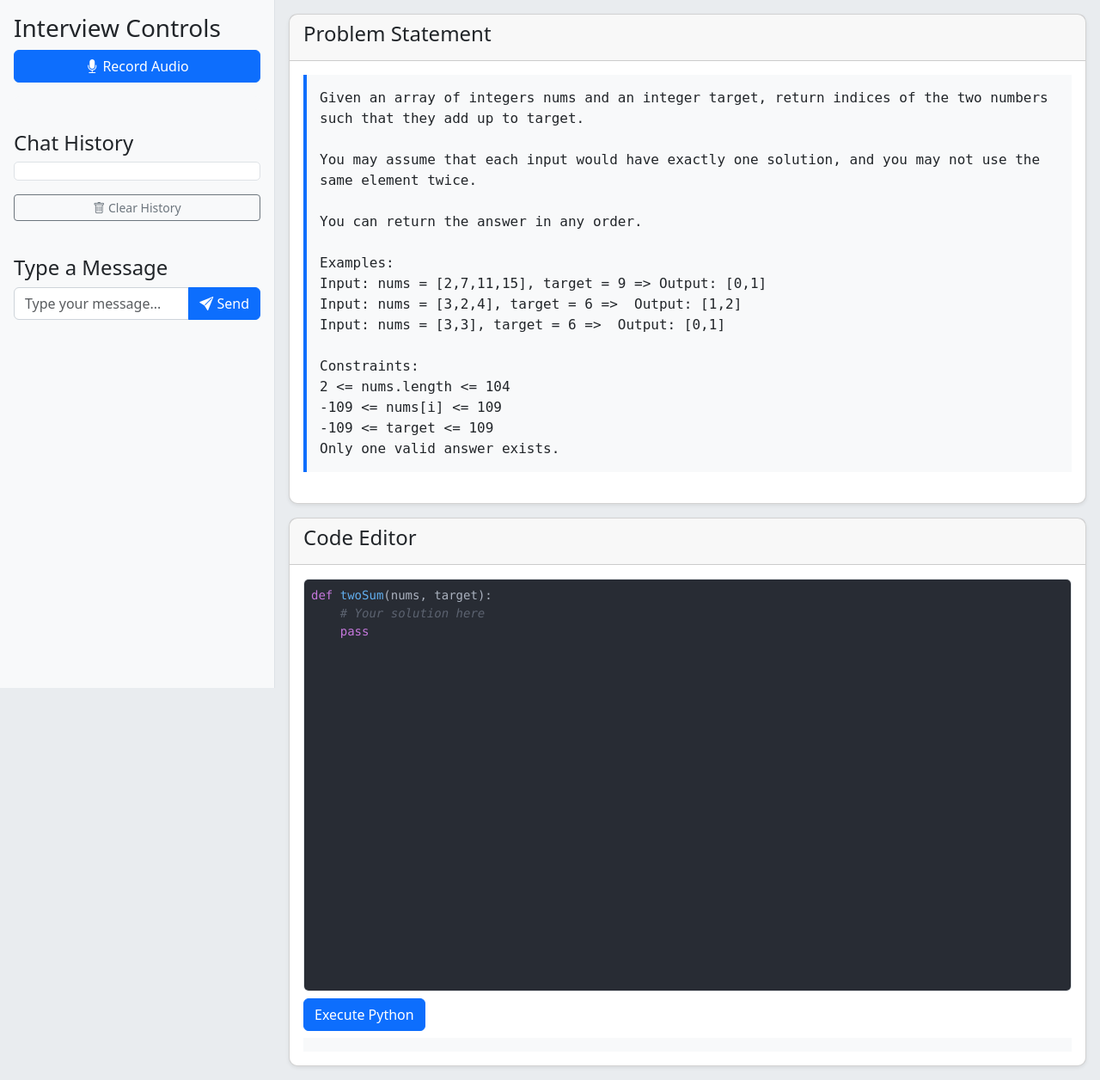
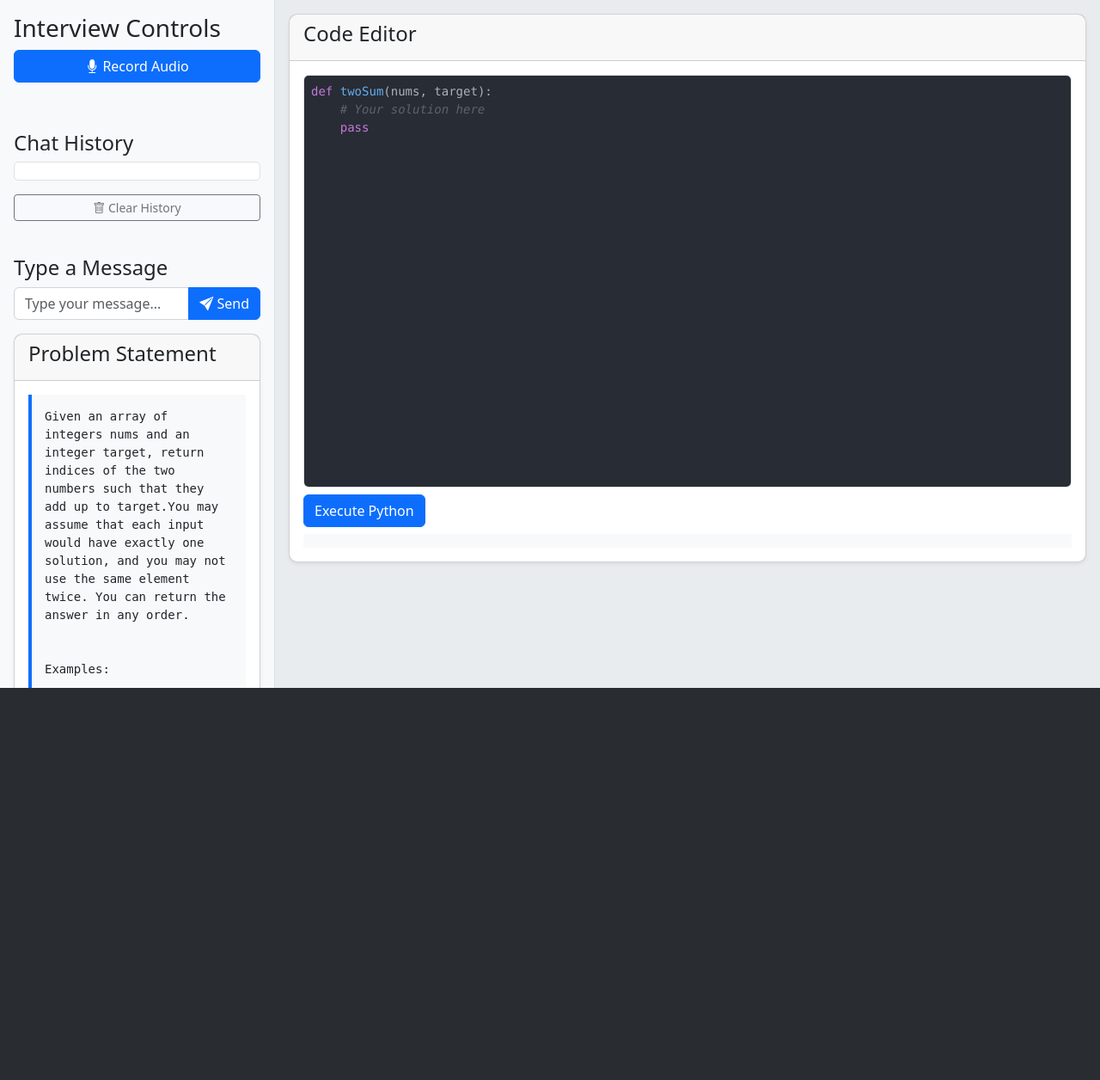
Before and after one commit to TsachMa/interviewapp, a Flask app: page / in a window 1280 px wide. Shown: the whole page at 86% size. After the commit the page ends 800 px from the top, so only its background shows below. Run offline with Flask 3, Linux system fonts and the light colour scheme.

Commit message:
moved the problem statement to the sidebar

```diff
--- a/templates/index.html
+++ b/templates/index.html
@@ -18,6 +18,7 @@
             white-space: pre-wrap;
             font-family: monospace;
             overflow-x: auto;
+            font-size: 14px;
         }
 
         .chat-history {
@@ -73,34 +74,26 @@
                         </button>
                     </div>
                 </div>
+
+                <div class="card mb-3">
+                    <div class="card-header">
+                        <h4>Problem Statement</h4>
+                    </div>
+                    <div class="card-body">
+                        <div class="problem-statement">Given an array of integers nums and an integer target, return indices of the two numbers such that they add up to target.You may assume that each input would have exactly one solution, and you may not use the same element twice. You can return the answer in any order.
+
+                        Examples:
+                        Input: nums = [2,7,11,15], target = 9 => Output: [0,1]
+                        Input: nums = [3,2,4], target = 6 =>  Output: [1,2]
+                        Input: nums = [3,3], target = 6 =>  Output: [0,1]
+                        </div>
+                    </div>
+                </div>
             </div>
 
             <!-- Center Code Pane -->
             <div class="col-md-9 p-3">
                 <!-- Problem Statement Panel -->
-                <div class="card mb-3">
-                    <div class="card-header">
-                        <h4>Problem Statement</h4>
-                    </div>
-                    <div class="card-body">
-                        <div class="problem-statement">Given an array of integers nums and an integer target, return indices of the two numbers such that they add up to target.
-
-You may assume that each input would have exactly one solution, and you may not use the same element twice.
-
-You can return the answer in any order.
-
-Examples:
-Input: nums = [2,7,11,15], target = 9 => Output: [0,1]
-Input: nums = [3,2,4], target = 6 =>  Output: [1,2]
-Input: nums = [3,3], target = 6 =>  Output: [0,1]
-
-Constraints:
-2 <= nums.length <= 104
--109 <= nums[i] <= 109
--109 <= target <= 109
-Only one valid answer exists.</div>
-                    </div>
-                </div>
 
                 <!-- Code Editor Card -->
                 <div class="card">
```
